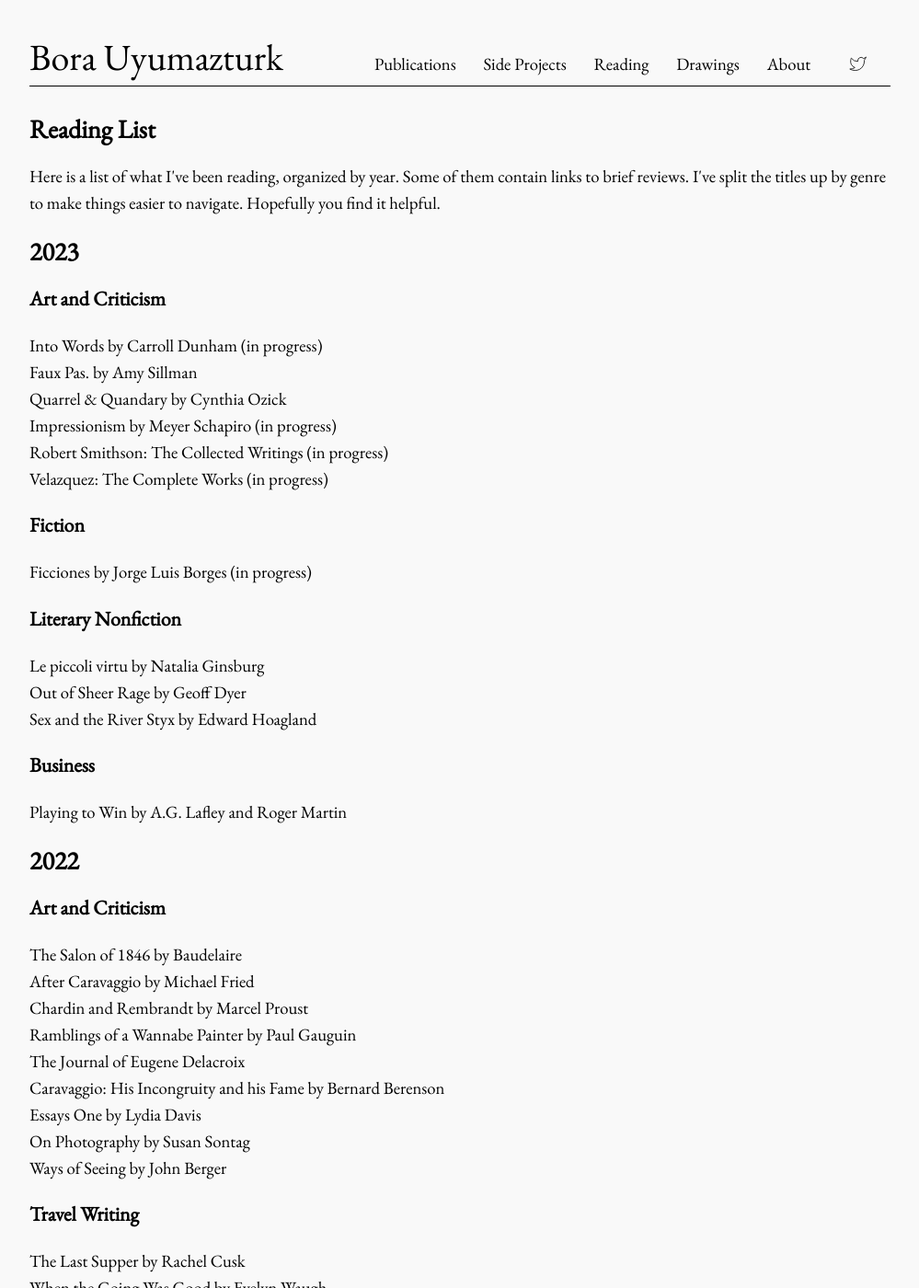
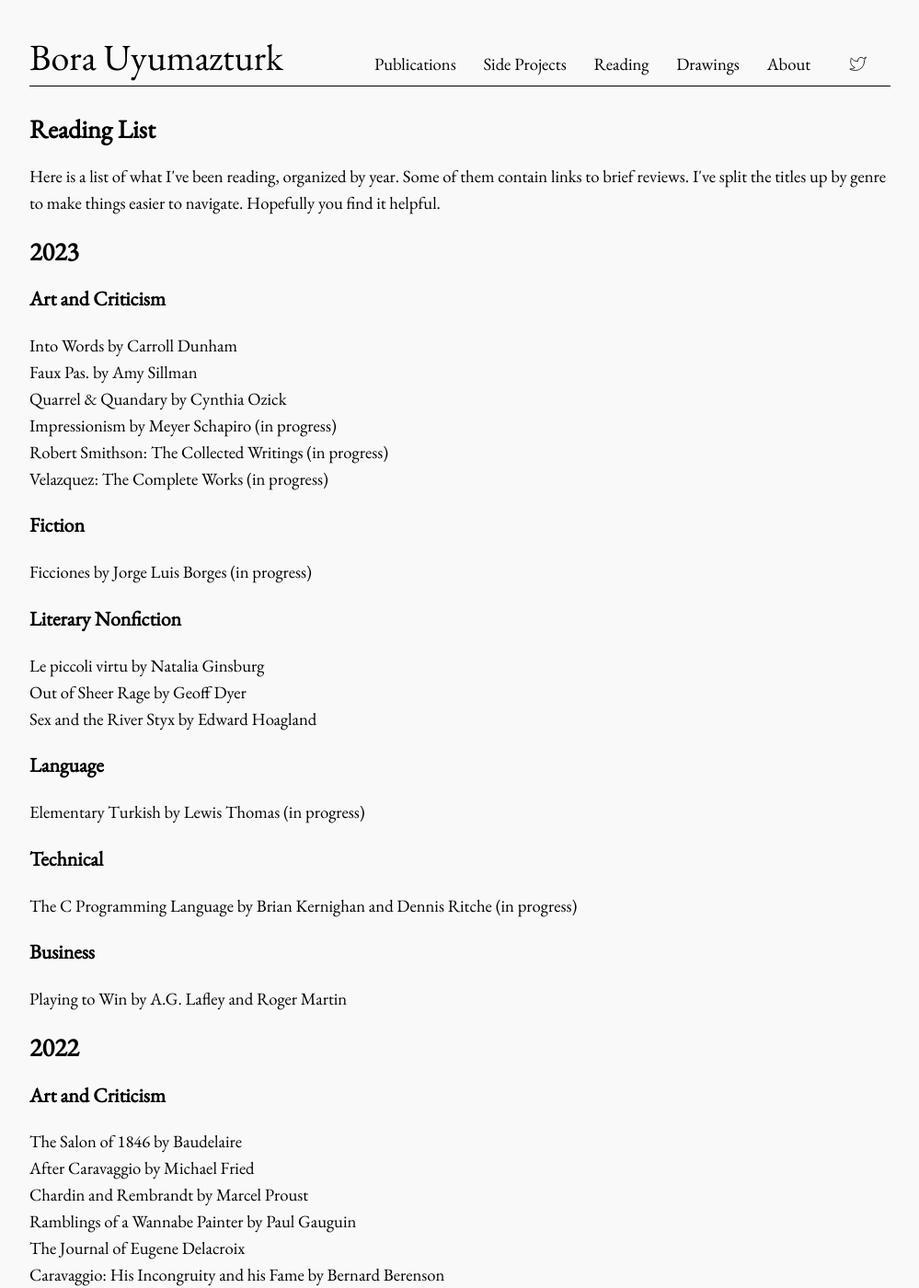
Before and after one commit to bora-uyumazturk/bora-uyumazturk.github.io, a Jekyll site: the page built from reading.html, in a window 1280 px wide and 1400 px high. Shown: the whole window at 92% size, without its empty margins (140-1139 px from the left). Built offline with Jekyll 4.4.1, drawn with Linux system fonts in a browser that asks for light colours.

Commit message:
Update reading.html

```diff
--- a/reading.html
+++ b/reading.html
@@ -32,6 +32,14 @@ title: Reading
   Le piccoli virtu by Natalia Ginsburg <br>
   Out of Sheer Rage by Geoff Dyer <br>
   Sex and the River Styx by Edward Hoagland
+
+  <h3>Language</h3>
+
+  Elementary Turkish by Lewis Thomas (in progress) <br>
+
+  <h3>Technical</h3>
+
+  The C Programming Language by Brian Kernighan and Dennis Ritche (in progress) <br>
 
   <h3>Business</h3>
 
```
Also changed, not shown: other parts of reading.html (+1 -1 lines).
